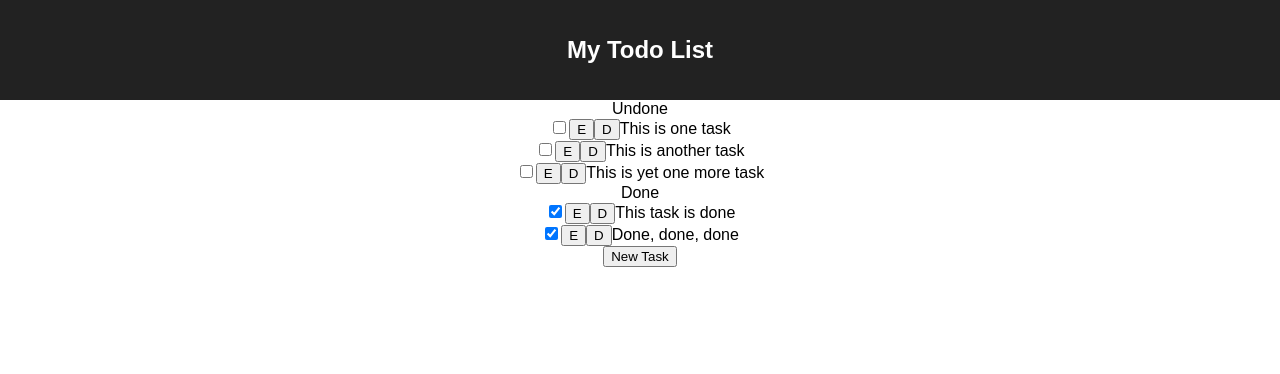
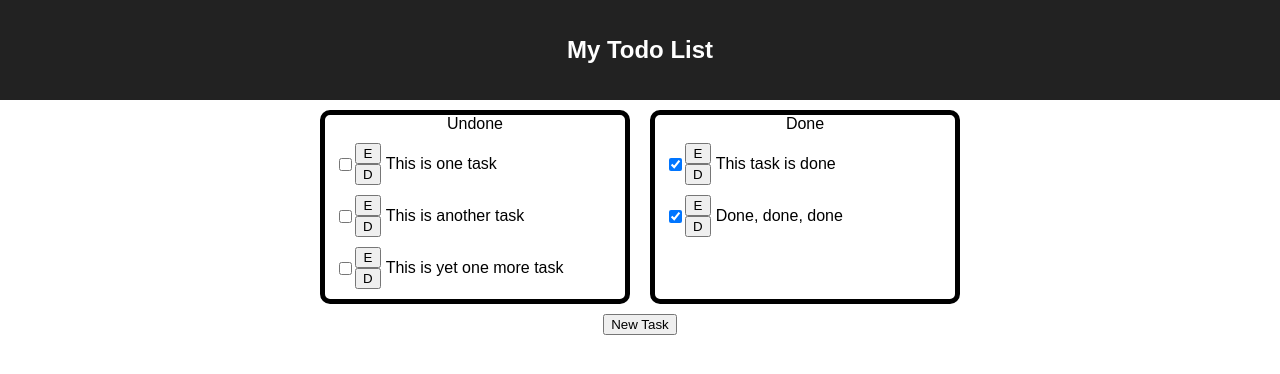
Before and after one commit to urbinans/todo-react-app, a React (Create React App) app: page / in a window 1280 px wide. Shown: the top 374 px of the page. Built offline with nearby package versions, Linux system fonts and the light colour scheme.

Commit message:
Adding some styling

```diff
--- a/src/App.css
+++ b/src/App.css
@@ -12,6 +12,11 @@
   font-size: 1.5em;
 }
 
+.App-listers {
+  display: flex;
+  justify-content: center;
+}
+
 .App-intro {
   font-size: large;
 }
--- a/src/App.js
+++ b/src/App.js
@@ -45,8 +45,10 @@ class App extends Component {
         <header className="App-header">
           <h1 className="App-title">My Todo List</h1>
         </header>
-        <TaskLister title="Undone" tasks={undoneTasks} />
-        <TaskLister title="Done" tasks={doneTasks} />
+        <div className="App-listers">
+          <TaskLister title="Undone" tasks={undoneTasks} />
+          <TaskLister title="Done" tasks={doneTasks} />
+        </div>
         <button>New Task</button>
       </div>
     );
--- /dev/null
+++ b/src/TaskItem.css
@@ -0,0 +1,14 @@
+.Task {
+    display: flex;
+    align-items: center;
+    margin: 10px;
+}
+
+.Task-actions {
+    display: flex;
+    flex-direction: column;
+}
+
+.Task-desc {
+    margin-left : 5px;
+}
--- a/src/TaskItem.js
+++ b/src/TaskItem.js
@@ -1,13 +1,16 @@
 import React, { Component } from 'react';
+import './TaskItem.css';
 
 class TaskItem extends Component {
   render() {
     return (
-      <div>
+      <div className="Task">
         <input type="checkbox" checked={this.props.checked} />
-        <input type="button" value="E" />
-        <input type="button" value="D" />
-        {this.props.description}
+        <div className="Task-actions">
+          <input type="button" value="E" />
+          <input type="button" value="D" />
+        </div>
+        <span className="Task-desc">{this.props.description}</span>
       </div>
     );
   }
--- /dev/null
+++ b/src/TaskLister.css
@@ -0,0 +1,10 @@
+.Lister {
+    border: 5px solid black;
+    border-radius: 10px;
+    margin: 10px;
+    width: 300px;
+}
+
+.Lister div {
+    text-align: left;
+}
--- a/src/TaskLister.js
+++ b/src/TaskLister.js
@@ -1,4 +1,5 @@
 import React, { Component } from 'react';
+import './TaskLister.css';
 import TaskItem from './TaskItem';
 
 class TaskLister extends Component {
@@ -10,7 +11,7 @@ class TaskLister extends Component {
     });
 
     return (
-      <form>
+      <form className="Lister">
         {this.props.title}<br />
         {items}
       </form>
```
